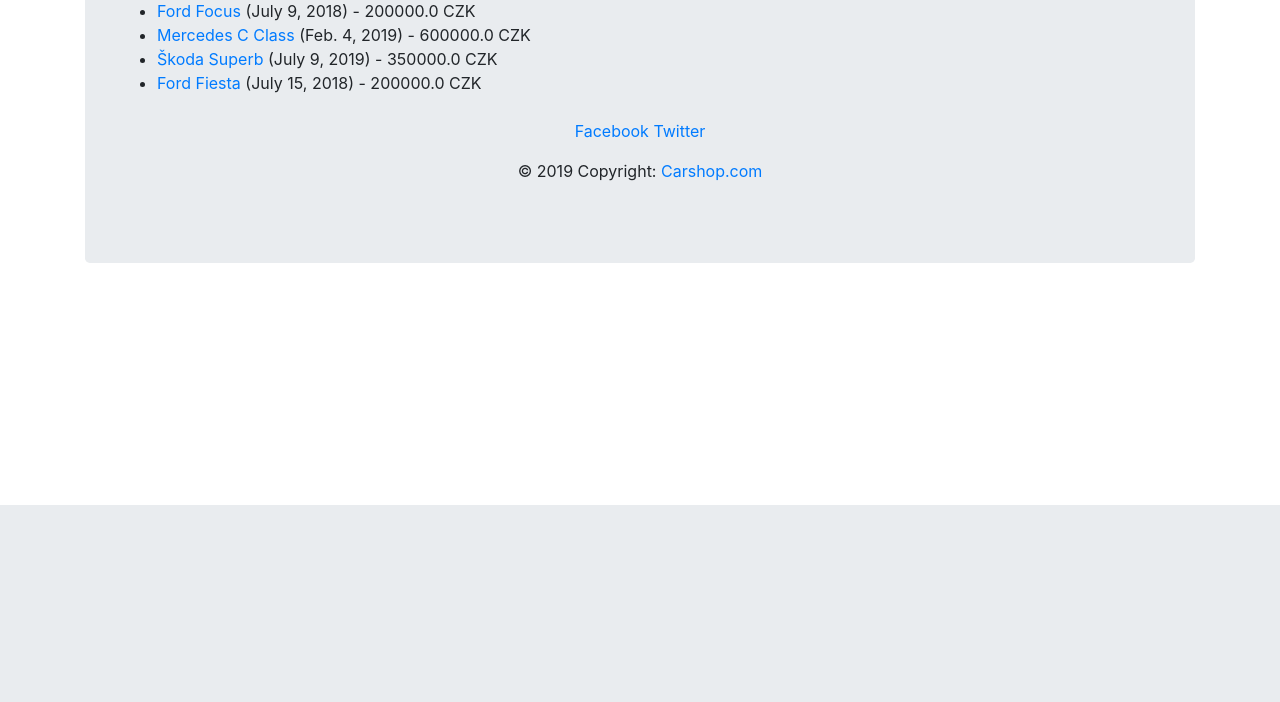
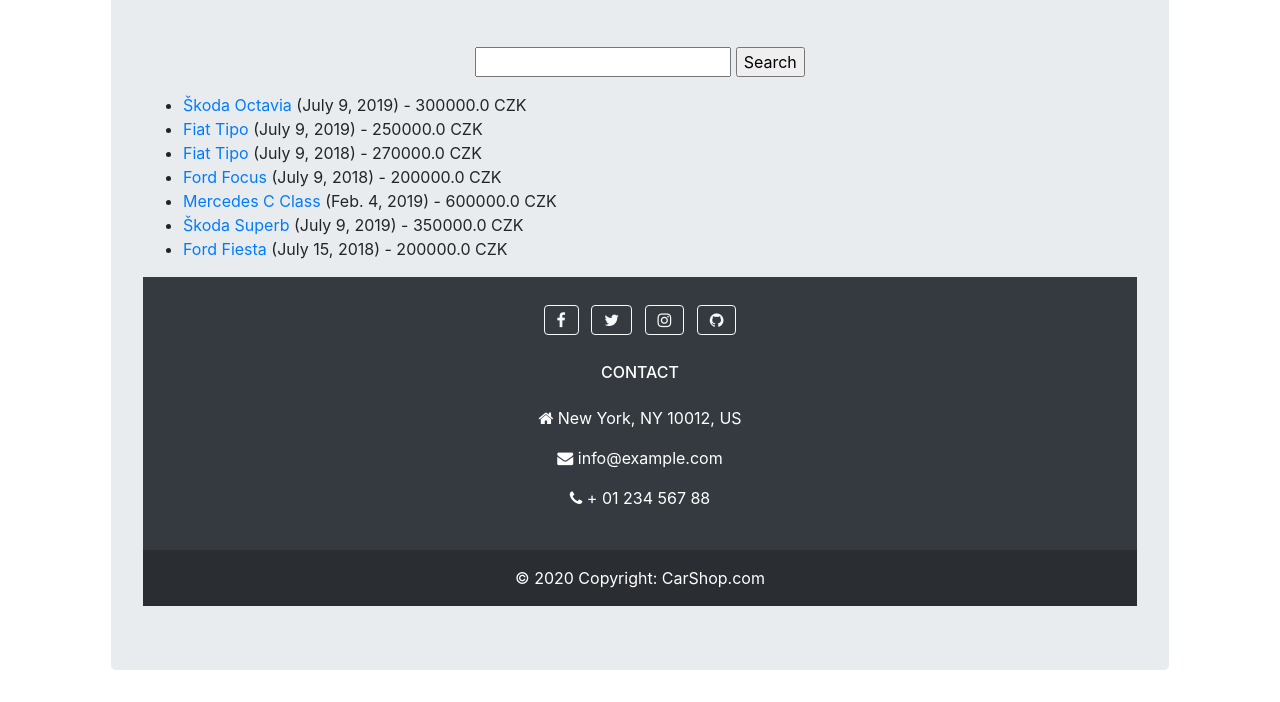
Before and after one commit to matoseko/CarShop, a Django app: page / in a window 1280 px wide. Shown: the part 295-997 px from the top of the page. Before the commit the page ends 800 px from the top, so only its background shows below. Run offline with Django 3.2, Linux system fonts and the light colour scheme; data comes from the database, SQL or seed files in the repository; some libraries are stand-ins or nearby versions.

Commit message:
new footer

```diff
--- a/templates/base.html
+++ b/templates/base.html
@@ -8,6 +8,7 @@
     <meta name="viewport" content="width=device-width, initial-scale=1">
     <title>Autobazar</title>
     <link rel="stylesheet" href="https://stackpath.bootstrapcdn.com/bootstrap/4.2.1/css/bootstrap.min.css" integrity="sha384-GJzZqFGwb1QTTN6wy59ffF1BuGJpLSa9DkKMp0DgiMDm4iYMj70gZWKYbI706tWS" crossorigin="anonymous">
+    <link rel="stylesheet" href="https://maxcdn.bootstrapcdn.com/font-awesome/4.5.0/css/font-awesome.min.css">
     <script src="https://code.jquery.com/jquery-3.3.1.slim.min.js" integrity="sha384-q8i/X+965DzO0rT7abK41JStQIAqVgRVzpbzo5smXKp4YfRvH+8abtTE1Pi6jizo" crossorigin="anonymous"></script>
     <script src="https://cdnjs.cloudflare.com/ajax/libs/popper.js/1.14.6/umd/popper.min.js" integrity="sha384-wHAiFfRlMFy6i5SRaxvfOCifBUQy1xHdJ/yoi7FRNXMRBu5WHdZYu1hA6ZOblgut" crossorigin="anonymous"></script>
     <script src="https://cdn.jsdelivr.net/npm/bootstrap@5.0.1/dist/js/bootstrap.bundle.min.js" integrity="sha384-gtEjrD/SeCtmISkJkNUaaKMoLD0//ElJ19smozuHV6z3Iehds+3Ulb9Bn9Plx0x4" crossorigin="anonymous"></script>
@@ -78,8 +79,22 @@
         </div>
     </div>
 </nav>
-<div class="container">
+<div class="container-fluid" style="width: 85%">
     <div class="jumbotron">
+        <!-- Jumbotron -->
+        <!-- Background image -->
+            <div
+            class="bg-image d-flex justify-content-center align-items-center"
+            style="
+            background-image: url('https://images.unsplash.com/photo-1544894079-4184d7a29169?ixid=MnwxMjA3fDB8MHxwaG90by1wYWdlfHx8fGVufDB8fHx8&ixlib=rb-1.2.1&auto=format&fit=crop&w=1436&q=80');
+            height:25vh; margin: 48px; margin-top: -26px;
+            "
+            >
+            <h1 class="text-white">Welcome to Car Eshop</h1>
+            </div>
+        <!-- Background image -->
+
+        <!-- Jumbotron -->
         {% block content %}{% endblock %}
 
         {% include "footer.html" %}
--- a/templates/footer.html
+++ b/templates/footer.html
@@ -1,22 +1,66 @@
-<!--Footer-->
-<footer class="page-footer text-center font-small mt-4 wow fadeIn">
+<!-- Footer -->
+<footer class="bg-dark text-center text-white">
+    <!-- Grid container -->
+    <div class="container p-4">
+        <!-- Section: Social media -->
+        <section class="mb-4">
+            <!-- Facebook -->
+            <a class="btn btn-outline-light btn-floating m-1" href="#!" role="button"
+            ><i class="fa fa-facebook-f"></i
+            ></a>
+
+            <!-- Twitter -->
+            <a class="btn btn-outline-light btn-floating m-1" href="#!" role="button"
+            ><i class="fa fa-twitter"></i
+            ></a>
 
 
+            <!-- Instagram -->
+            <a class="btn btn-outline-light btn-floating m-1" href="#!" role="button"
+            ><i class="fa fa-instagram"></i
+            ></a>
 
 
-    <!-- Social icons -->
-    <a href="https://www.facebook.com" target="_blank">
-        Facebook
-    </a>
+            <!-- Github -->
+            <a class="btn btn-outline-light btn-floating m-1" href="#!" role="button"
+            ><i class="fa fa-github"></i
+            ></a>
+        </section>
+        <!-- Section: Social media -->
 
-    <a href="https://twitter.com" target="_blank">
-        Twitter
-    </a>
-    <!--Copyright-->
-    <div class="footer-copyright py-3">
-        © 2019 Copyright:
-        <a href="#" target="_blank"> Carshop.com </a>
+        <!-- Section: Links -->
+        <section class="">
+            <!--Grid row-->
+            <div class="row">
+                <!-- Grid column -->
+                <div class="col-md-4 col-lg-3 col-xl-3 mx-auto mb-md-0 mb-4">
+                    <!-- Links -->
+                    <h6 class="text-uppercase fw-bold mb-4">
+                        Contact
+                    </h6>
+                    <p><i class="fa fa-home me-3"></i> New York, NY 10012, US</p>
+                    <p>
+                        <i class="fa fa-envelope me-3"></i>
+                        info@example.com
+                    </p>
+                    <p><i class="fa fa-phone me-3"></i> + 01 234 567 88</p>
+
+                </div>
+                <!-- Grid column -->
+
+
+            </div>
+            <!--Grid row-->
+        </section>
+        <!-- Section: Links -->
     </div>
-    <!--/.Copyright-->
+    <!-- Grid container -->
 
+    <!-- Copyright -->
+    <div class="text-center p-3" style="background-color: rgba(0, 0, 0, 0.2);">
+        © 2020 Copyright:
+        <a class="text-white" href="#">CarShop.com</a>
+    </div>
+    <!-- Copyright -->
 </footer>
+<!-- Footer -->
--- a/templates/home.html
+++ b/templates/home.html
@@ -1,9 +1,9 @@
 {% extends "base.html" %}
 
 {% block content %}
-    <h1>Welcome to eshop!</h1>
 
-    <form action="/search/" method="GET">
+
+    <form action="/search/" method="GET" style="text-align: center;">
         {% csrf_token %}
         <input type="text" name="name">
         <input type="submit" name="submit" value="Search">
```
